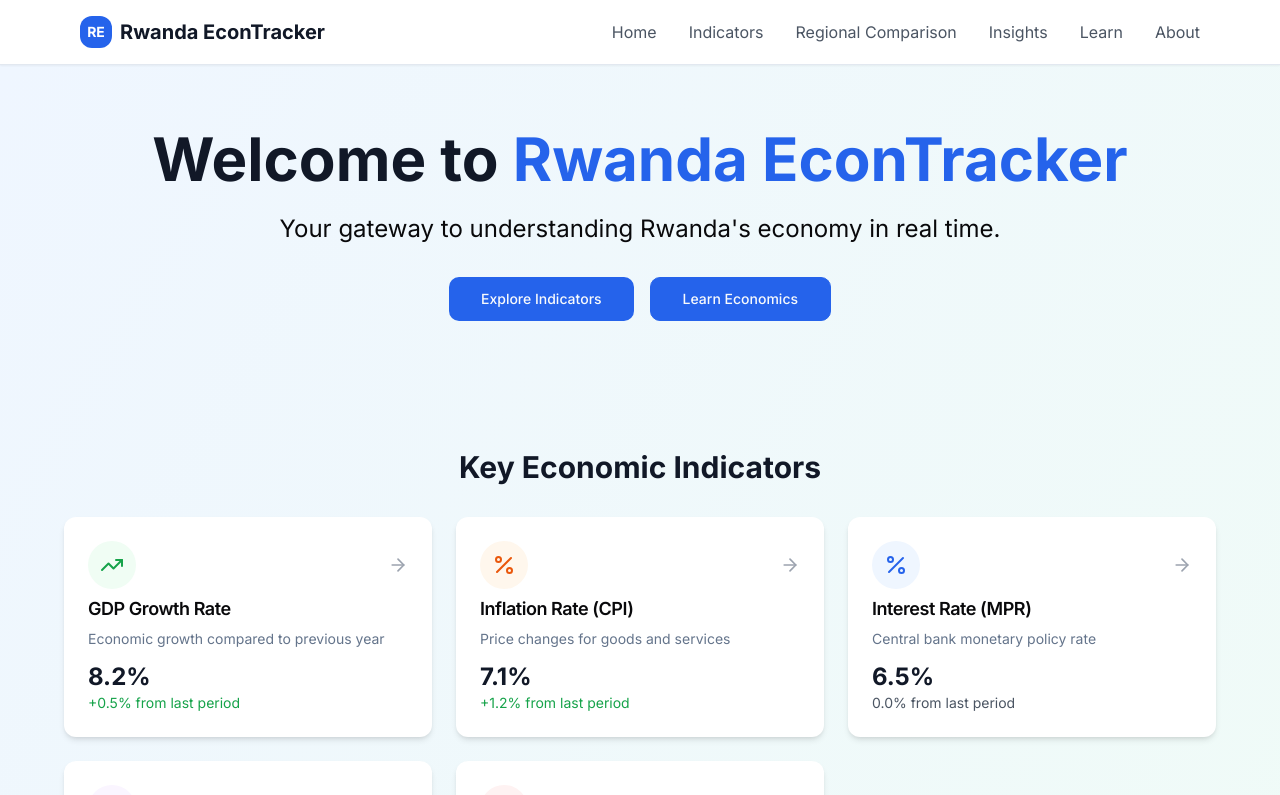
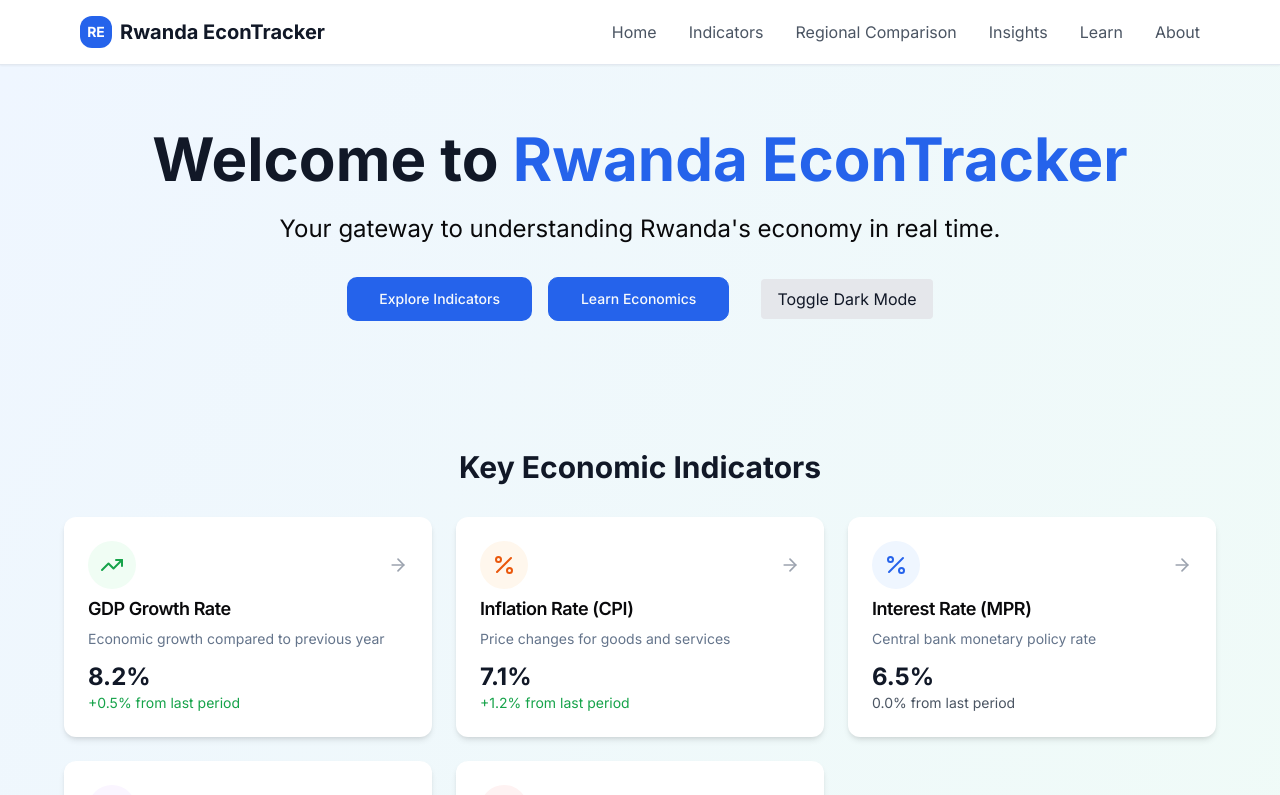
Before and after one commit to oscar1mugisha/rwanda-econtracker1, a Next.js app: page / in a window 1280 px wide. Shown: the top 795 px of the page. Built offline with nearby package versions, Linux system fonts and the light colour scheme.

Commit message:
Update page.tsx

```diff
--- a/app/page.tsx
+++ b/app/page.tsx
@@ -73,7 +73,7 @@ const featuredInsights = [
   },
 ]
 
-export default function HomePage() {
+export default function HomePage({ darkMode, setDarkMode }) {
   return (
     <div className="min-h-screen bg-gradient-to-br from-blue-50 to-green-50">
       {/* Hero Section */}
@@ -86,16 +86,20 @@ export default function HomePage() {
 >
             Your gateway to understanding Rwanda's economy in real time.
           </p>
-          <div className="flex flex-col sm:flex-row gap-4 justify-center">
-            <Button size="lg" className="bg-primary text-primary-foreground dark:bg-secondary dark:text-secondary-foreground hover:bg-blue-700 transition"
->
-              Explore Indicators
-            </Button>
-            <Button size="lg" className="border border-primary text-primary-foreground dark:border-secondary dark:text-secondary-foreground hover:bg-secondary hover:text-background transition"
->
-              Learn Economics
-            </Button>
-          </div>
+          <div className="flex flex-col sm:flex-row gap-4 justify-center items-center">
+  <Button size="lg" className="bg-primary text-primary-foreground dark:bg-secondary dark:text-secondary-foreground hover:bg-blue-700 transition">
+    Explore Indicators
+  </Button>
+  <Button size="lg" className="border border-primary text-primary-foreground dark:border-secondary dark:text-secondary-foreground hover:bg-secondary hover:text-background transition">
+    Learn Economics
+  </Button>
+  <button
+    onClick={() => setDarkMode(!darkMode)}
+    className="mt-4 sm:mt-0 ml-0 sm:ml-4 px-4 py-2 rounded bg-gray-200 dark:bg-gray-800 text-gray-900 dark:text-gray-100"
+  >
+    Toggle Dark Mode
+  </button>
+</div>
         </div>
       </section>
 
```
